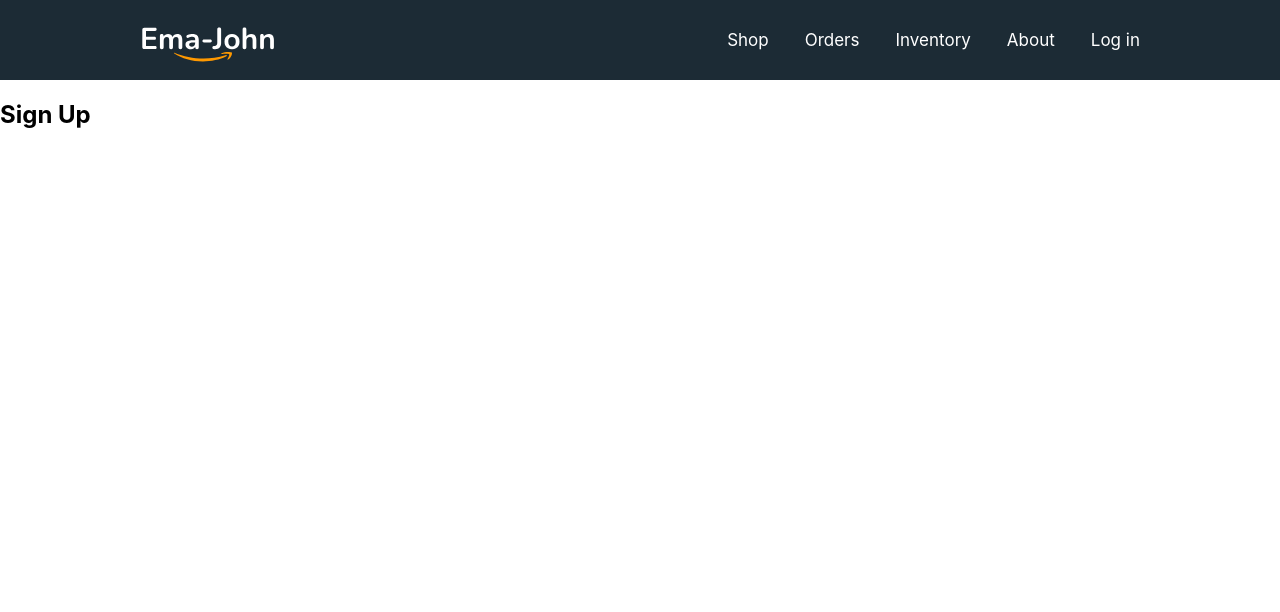
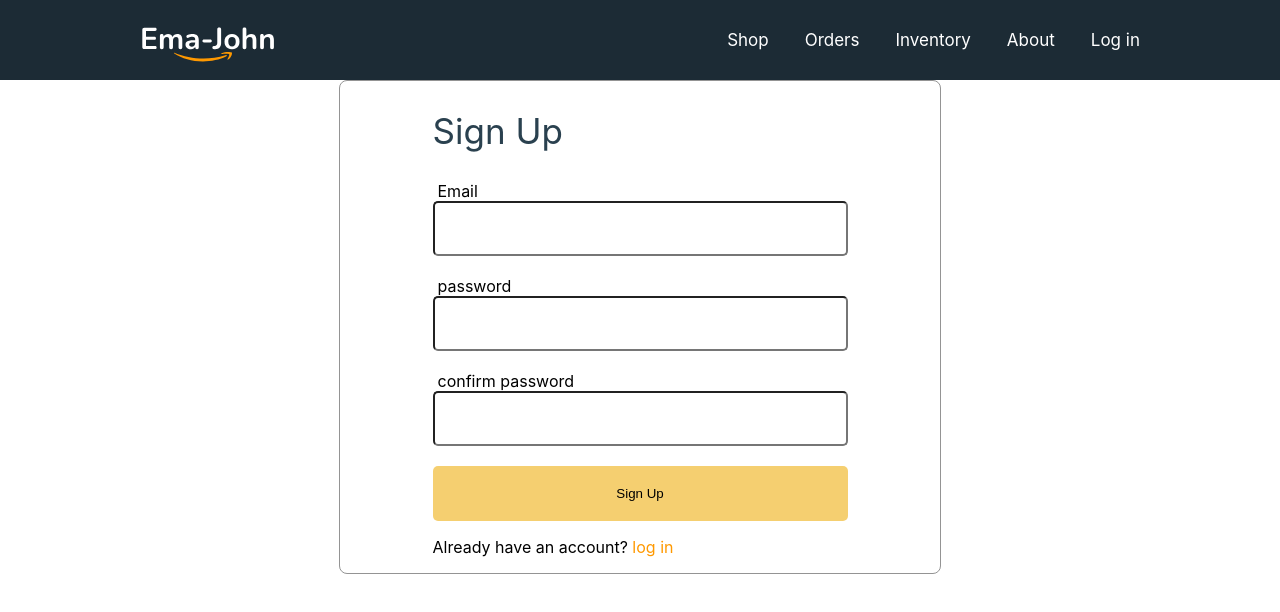
Before and after one commit to SifatNiloy/ema-john-simple-with-router, a React (Create React App) app: page /signup in a window 1280 px wide. Shown: the top 612 px of the page. Built offline with nearby package versions, Linux system fonts and the light colour scheme.

Commit message:
box blur handled

```diff
--- a/src/components/Login/Login.css
+++ b/src/components/Login/Login.css
@@ -26,3 +26,25 @@
     height: 55px;
     font-size: 24px;
 }
+
+.input-group {
+    margin-bottom: 20px;
+}
+
+.form-submit {
+    width: 415px;
+    height: 55px;
+    background-color: rgba(243, 196, 78, 0.808);
+    border: none;
+    border-radius: 5px;
+    cursor: pointer;
+}
+
+.form-submit:hover {
+    background-color: rgba(233, 188, 75, 0.952);
+}
+
+.form-link {
+    color: #ff9900;
+    text-decoration: none;
+}
--- a/src/components/Login/Login.js
+++ b/src/components/Login/Login.js
@@ -1,4 +1,5 @@
 import React from 'react';
+import { Link } from 'react-router-dom';
 import './Login.css'
 
 const Login = () => {
@@ -6,10 +7,20 @@ const Login = () => {
         <div className='form-container'>
             <div>
                 <h2 className='form-title'>This is login</h2>
-                <div className='input-group'>
-                    <label htmlFor="">Email</label>
-                    <input type="email" name="email" id="" />
-                </div>
+                <form action="">
+                    <div className='input-group'>
+                        <label htmlFor="email">Email</label>
+                        <input type="email" name="email" id="" required />
+                    </div>
+                    <div className='input-group'>
+                        <label htmlFor="password">password</label>
+                        <input type="password" name="password" id="" required />
+                    </div>
+                    <input className='form-submit' type="submit" value="login" />
+                </form>
+                <p>
+                    new to ema john?? <Link className='form-link' to='/signup'>Create an account</Link>
+                </p>
             </div>
         </div>
     );
--- a/src/components/SignUp/SignUp.js
+++ b/src/components/SignUp/SignUp.js
@@ -1,9 +1,56 @@
 import React from 'react';
+import { useState } from 'react';
+import { Link } from 'react-router-dom';
 
 const SignUp = () => {
+    const [email, setEmail] = useState('')
+    const [password, setPassword] = useState('')
+    const [confirmpassword, setConfirmpassword] = useState('')
+    const [error, setError] = useState('')
+
+
+    const handleEmailBlur = event => {
+        setEmail(event.target.value);
+    }
+    const handlePasswordBlur = event => {
+        setPassword(event.target.value);
+    }
+    const handleConfirmPasswordBlur = event => {
+        setPassword(event.target.value);
+    }
+    const handleCreateUser = event => {
+        event.preventDefault();
+        if (password !== confirmpassword) {
+            setError('your two password did not match')
+            return;
+        }
+    }
+
+
     return (
-        <div>
-            <h2>Sign Up</h2>
+        <div className='form-container'>
+            <div>
+                <h2 className='form-title'>Sign Up</h2>
+                <form action="">
+                    <div className='input-group'>
+                        <label htmlFor="email">Email</label>
+                        <input onBlur={handleEmailBlur} type="email" name="email" id="" required />
+                    </div>
+                    <div className='input-group'>
+                        <label htmlFor="password">password</label>
+                        <input onBlur={handlePasswordBlur} type="password" name="password" id="" required />
+                    </div>
+                    <div className='input-group'>
+                        <label htmlFor="confirm-password">confirm password</label>
+                        <input onBlur={handleConfirmPasswordBlur} type="password" name="confirm-password" id="" required />
+                    </div>
+                    <p style={{ color: 'red' }}>{error}</p>
+                    <input className='form-submit' type="submit" value="Sign Up" />
+                </form>
+                <p>
+                    Already have an account? <Link className='form-link' to='/login'>log in</Link>
+                </p>
+            </div>
         </div>
     );
 };
```
